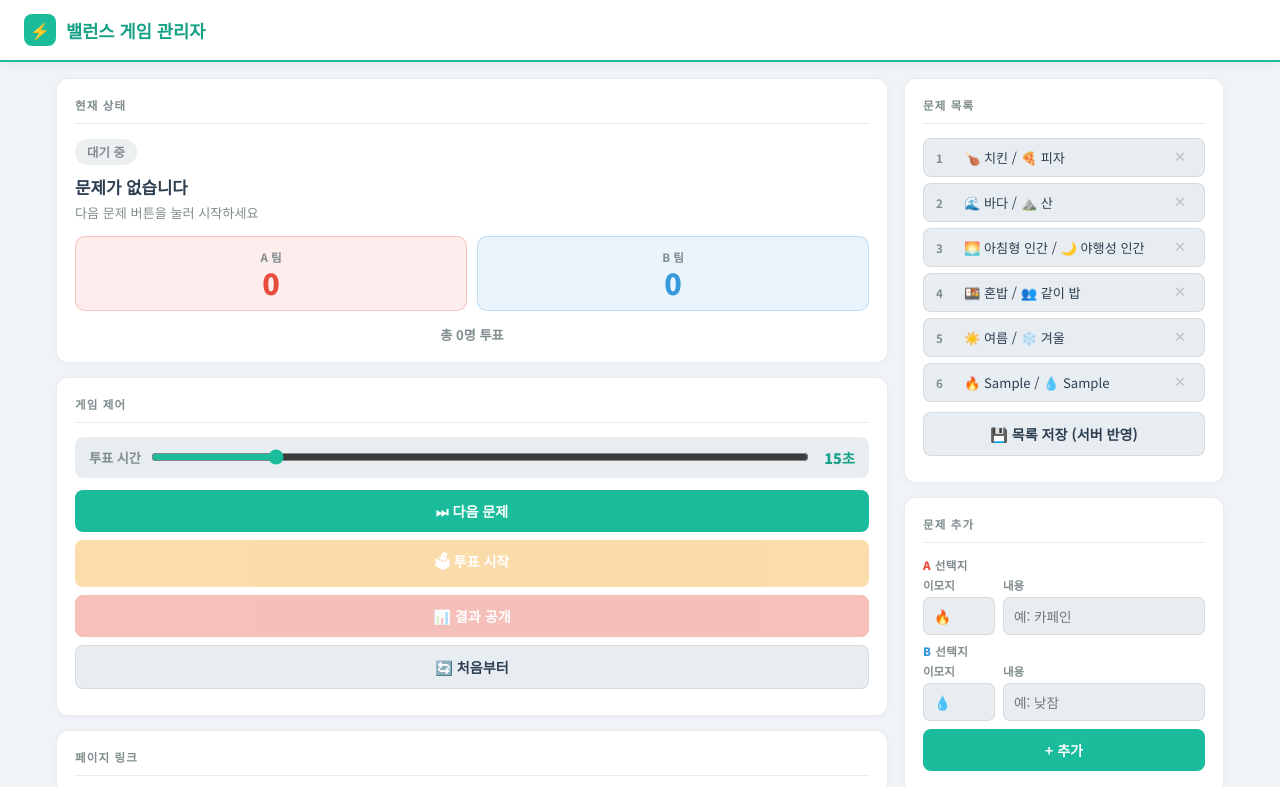
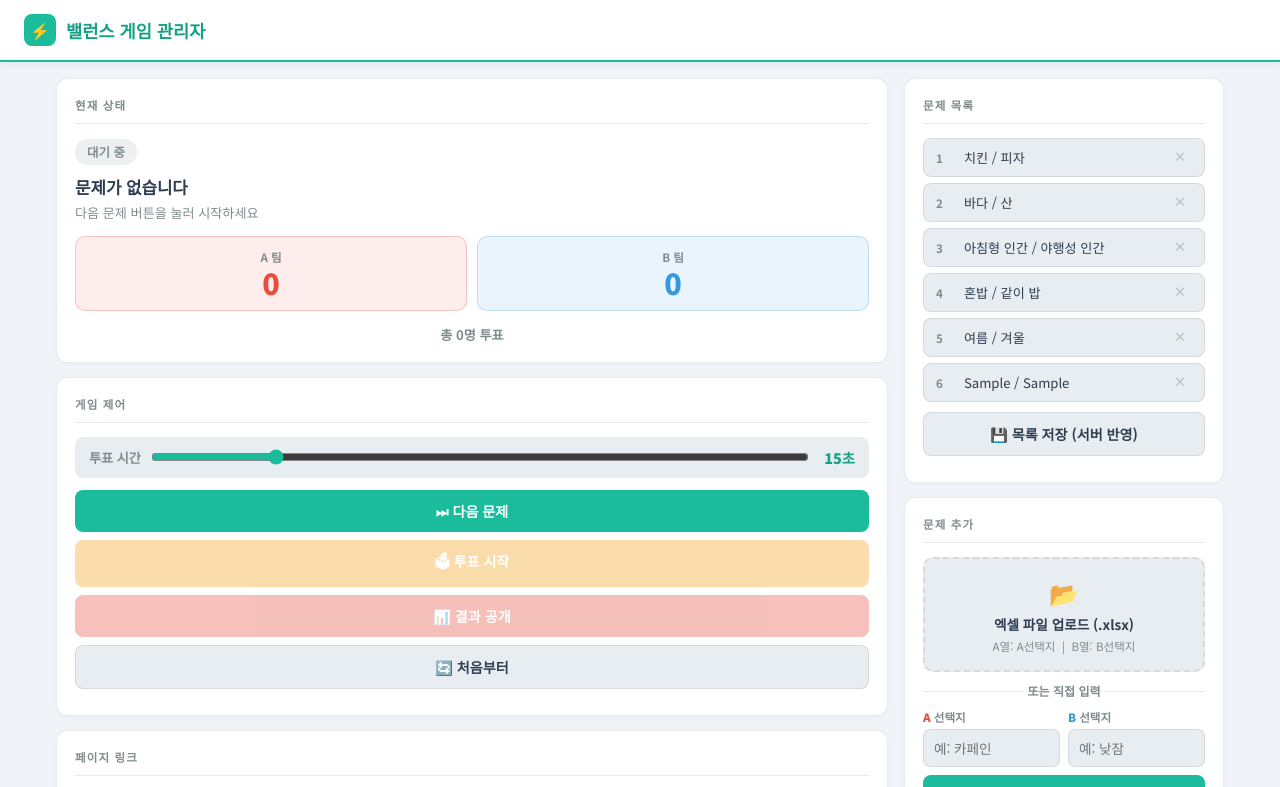
Before and after one commit to hanjjung27-netizen/balance-game, a website: page public/admin.html in a window 1280 px wide. Both pictures are taken after typing "Sample", "Sample" into the empty fields and a click on the button "+ 추가". Shown: the top 787 px of the page. Drawn offline with nearby package versions, Linux system fonts and the light colour scheme; no server answers.

Commit message:
Update admin.html

```diff
--- a/public/admin.html
+++ b/public/admin.html
@@ -5,6 +5,7 @@
 <meta name="viewport" content="width=device-width, initial-scale=1.0">
 <title>밸런스 게임 관리자</title>
 <script src="/socket.io/socket.io.js"></script>
+<script src="https://cdnjs.cloudflare.com/ajax/libs/xlsx/0.18.5/xlsx.full.min.js"></script>
 <style>
   @import url('https://fonts.googleapis.com/css2?family=Noto+Sans+KR:wght@400;700;900&display=swap');
 
@@ -31,7 +32,6 @@
     min-height: 100vh;
   }
 
-  /* ── 헤더 ── */
   .header {
     background: var(--surface);
     border-bottom: 2px solid var(--accent);
@@ -48,13 +48,8 @@
     display: flex; align-items: center; justify-content: center;
     font-size: 1rem; color: #fff;
   }
-  .header h1 {
-    font-size: 1.1rem;
-    font-weight: 900;
-    color: var(--accent-dark);
-  }
+  .header h1 { font-size: 1.1rem; font-weight: 900; color: var(--accent-dark); }
 
-  /* ── 레이아웃 ── */
   .layout {
     display: grid;
     grid-template-columns: 1fr 320px;
@@ -64,7 +59,6 @@
     margin: 0 auto;
   }
 
-  /* ── 카드 ── */
   .card {
     background: var(--surface);
     border: 1px solid var(--border);
@@ -84,7 +78,6 @@
     border-bottom: 1px solid var(--border);
   }
 
-  /* ── 상태 배지 ── */
   .status-badge {
     display: inline-block;
     padding: 4px 12px;
@@ -102,18 +95,8 @@
   .current-q { font-size: 1.05rem; font-weight: 700; margin-bottom: 4px; color: var(--text); }
   .current-sub { font-size: 0.82rem; color: var(--muted); }
 
-  /* ── 투표 수 ── */
-  .vote-split {
-    display: grid;
-    grid-template-columns: 1fr 1fr;
-    gap: 10px;
-    margin: 14px 0;
-  }
-  .vote-box {
-    border-radius: 10px;
-    padding: 12px 14px;
-    text-align: center;
-  }
+  .vote-split { display: grid; grid-template-columns: 1fr 1fr; gap: 10px; margin: 14px 0; }
+  .vote-box { border-radius: 10px; padding: 12px 14px; text-align: center; }
   .vote-box.A { background: #fdedec; border: 1px solid rgba(231,76,60,0.25); }
   .vote-box.B { background: #eaf4fd; border: 1px solid rgba(52,152,219,0.25); }
   .vote-box .vb-label { font-size: 0.72rem; color: var(--muted); font-weight: 700; margin-bottom: 4px; }
@@ -122,7 +105,6 @@
   .vote-box.B .vb-count { color: var(--B); }
   .total-votes { font-size: 0.82rem; color: var(--muted); text-align: center; font-weight: 700; }
 
-  /* ── 버튼 ── */
   .btn {
     border: none;
     border-radius: 8px;
@@ -138,13 +120,11 @@
   .btn:active { transform: scale(0.98); }
   .btn:disabled { opacity: 0.35; cursor: not-allowed; }
   .btn:not(:disabled):hover { box-shadow: 0 3px 10px rgba(0,0,0,0.12); }
-
   .btn-primary { background: var(--accent); color: #fff; }
   .btn-danger  { background: var(--A); color: #fff; }
   .btn-warning { background: #f39c12; color: #fff; }
   .btn-ghost   { background: var(--surface2); color: var(--text); border: 1px solid var(--border); }
 
-  /* ── 타이머 슬라이더 ── */
   .timer-row {
     display: flex;
     align-items: center;
@@ -158,7 +138,6 @@
   .timer-row input[type=range] { flex: 1; accent-color: var(--accent); }
   .timer-row .timer-val { font-size: 0.9rem; font-weight: 900; color: var(--accent-dark); min-width: 36px; text-align: right; }
 
-  /* ── 문제 목록 ── */
   .q-list { display: flex; flex-direction: column; gap: 6px; margin-bottom: 10px; }
   .q-item {
     background: var(--surface2);
@@ -185,30 +164,44 @@
   /* ── 문제 추가 폼 ── */
   .add-form { display: grid; gap: 8px; }
 
-  /* 이모지 + 선택지를 한 줄씩 묶기 */
-  .add-pair {
-    display: grid;
-    grid-template-columns: 72px 1fr;
-    gap: 8px;
-    align-items: end;
+  .xlsx-upload-area {
+    display: flex;
+    flex-direction: column;
+    align-items: center;
+    gap: 4px;
+    background: var(--surface2);
+    border: 2px dashed var(--border);
+    border-radius: 10px;
+    padding: 16px;
+    cursor: pointer;
+    transition: border-color 0.2s, background 0.2s;
+    text-align: center;
   }
-  .add-pair-label {
-    font-size: 0.72rem;
+  .xlsx-upload-area:hover { border-color: var(--accent); background: #eafaf1; }
+  .xlsx-icon { font-size: 1.5rem; }
+  .xlsx-text { font-size: 0.85rem; font-weight: 700; color: var(--text); }
+  .xlsx-sub  { font-size: 0.72rem; color: var(--muted); }
+
+  .divider-or {
+    text-align: center;
+    font-size: 0.75rem;
+    color: var(--muted);
     font-weight: 700;
-    color: var(--muted);
-    margin-bottom: 4px;
-    letter-spacing: 0.04em;
+    position: relative;
+    margin: 2px 0;
   }
-  .add-pair .side-tag {
-    font-size: 0.68rem;
-    font-weight: 900;
-    padding: 2px 8px;
-    border-radius: 999px;
-    margin-bottom: 4px;
-    display: inline-block;
+  .divider-or::before, .divider-or::after {
+    content: '';
+    position: absolute;
+    top: 50%;
+    width: 36%;
+    height: 1px;
+    background: var(--border);
   }
-  .add-pair.A .side-tag { background: #fdedec; color: var(--A); }
-  .add-pair.B .side-tag { background: #eaf4fd; color: var(--B); }
+  .divider-or::before { left: 0; }
+  .divider-or::after  { right: 0; }
+
+  .direct-row { display: grid; grid-template-columns: 1fr 1fr; gap: 8px; }
 
   .input-group { display: flex; flex-direction: column; gap: 4px; }
   .input-group label { font-size: 0.72rem; color: var(--muted); font-weight: 700; }
@@ -226,7 +219,6 @@
   }
   .input-group input:focus { border-color: var(--accent); background: #fff; }
 
-  /* ── 링크 ── */
   .links-row { display: grid; grid-template-columns: 1fr 1fr; gap: 8px; }
   .link-btn {
     display: block;
@@ -244,7 +236,6 @@
   .link-btn:hover { border-color: var(--accent); background: #eafaf1; }
   .link-btn span { display: block; font-size: 1.2rem; margin-bottom: 3px; }
 
-  /* ── 로그 ── */
   .log {
     background: var(--surface2);
     border: 1px solid var(--border);
@@ -275,7 +266,6 @@
 <div class="layout">
   <!-- 왼쪽 -->
   <div>
-    <!-- 현재 상태 -->
     <div class="card">
       <div class="card-title">현재 상태</div>
       <div class="status-badge waiting" id="status-badge">대기 중</div>
@@ -294,7 +284,6 @@
       <div class="total-votes" id="total-votes">총 0명 투표</div>
     </div>
 
-    <!-- 게임 제어 -->
     <div class="card">
       <div class="card-title">게임 제어</div>
       <div class="timer-row">
@@ -309,7 +298,6 @@
       <button class="btn btn-ghost"   onclick="adminReset()">🔄 처음부터</button>
     </div>
 
-    <!-- 페이지 링크 -->
     <div class="card">
       <div class="card-title">페이지 링크</div>
       <div class="links-row">
@@ -318,7 +306,6 @@
       </div>
     </div>
 
-    <!-- 이벤트 로그 -->
     <div class="card">
       <div class="card-title">이벤트 로그</div>
       <div class="log" id="log"></div>
@@ -336,32 +323,23 @@
     <div class="card">
       <div class="card-title">문제 추가</div>
       <div class="add-form">
-        <!-- A 선택지 -->
-        <div>
-          <div class="add-pair-label"><span style="color:var(--A);font-weight:900;">A</span> 선택지</div>
-          <div class="add-pair A">
-            <div class="input-group">
-              <label>이모지</label>
-              <input type="text" id="new-emoji-a" value="🔥" maxlength="4">
-            </div>
-            <div class="input-group">
-              <label>내용</label>
-              <input type="text" id="new-a" placeholder="예: 카페인">
-            </div>
+        <label class="xlsx-upload-area">
+          <input type="file" id="xlsx-input" accept=".xlsx,.xls" style="display:none" onchange="handleXlsx(this)">
+          <span class="xlsx-icon">📂</span>
+          <span class="xlsx-text">엑셀 파일 업로드 (.xlsx)</span>
+          <span class="xlsx-sub">A열: A선택지 &nbsp;|&nbsp; B열: B선택지</span>
+        </label>
+
+        <div class="divider-or">또는 직접 입력</div>
+
+        <div class="direct-row">
+          <div class="input-group">
+            <label><span style="color:var(--A);font-weight:900;">A</span> 선택지</label>
+            <input type="text" id="new-a" placeholder="예: 카페인">
           </div>
-        </div>
-        <!-- B 선택지 -->
-        <div>
-          <div class="add-pair-label"><span style="color:var(--B);font-weight:900;">B</span> 선택지</div>
-          <div class="add-pair B">
-            <div class="input-group">
-              <label>이모지</label>
-              <input type="text" id="new-emoji-b" value="💧" maxlength="4">
-            </div>
-            <div class="input-group">
-              <label>내용</label>
-              <input type="text" id="new-b" placeholder="예: 낮잠">
-            </div>
+          <div class="input-group">
+            <label><span style="color:var(--B);font-weight:900;">B</span> 선택지</label>
+            <input type="text" id="new-b" placeholder="예: 낮잠">
           </div>
         </div>
         <button class="btn btn-primary" onclick="addQuestion()">+ 추가</button>
@@ -395,7 +373,7 @@ socket.on('state', (s) => {
 
   if (s.currentQuestion) {
     const q = s.currentQuestion;
-    document.getElementById('current-q').textContent = `${q.emoji.A} ${q.A}  vs  ${q.emoji.B} ${q.B}`;
+    document.getElementById('current-q').textContent = `${q.A}  vs  ${q.B}`;
     document.getElementById('current-sub').textContent = `Q${s.questionIndex + 1} / ${s.totalQuestions}`;
     document.getElementById('vb-label-a').textContent = q.A;
     document.getElementById('vb-label-b').textContent = q.B;
@@ -432,7 +410,7 @@ function renderQList() {
     div.className = 'q-item' + (state && state.questionIndex === i ? ' active' : '');
     div.innerHTML = `
       <span class="q-num">${i + 1}</span>
-      <span class="q-text">${q.emoji.A} ${q.A} / ${q.emoji.B} ${q.B}</span>
+      <span class="q-text">${q.A} / ${q.B}</span>
       <button class="q-del" onclick="deleteQ(${i})">✕</button>
     `;
     list.appendChild(div);
@@ -442,18 +420,47 @@ function renderQList() {
 function deleteQ(i) { localQuestions.splice(i, 1); renderQList(); }
 
 function addQuestion() {
-  const eA = document.getElementById('new-emoji-a').value.trim() || '⬜';
-  const eB = document.getElementById('new-emoji-b').value.trim() || '⬜';
-  const a  = document.getElementById('new-a').value.trim();
-  const b  = document.getElementById('new-b').value.trim();
+  const a = document.getElementById('new-a').value.trim();
+  const b = document.getElementById('new-b').value.trim();
   if (!a || !b) { alert('A, B 선택지를 모두 입력하세요'); return; }
-  localQuestions.push({ id: Date.now(), A: a, B: b, emoji: { A: eA, B: eB } });
+  localQuestions.push({ id: Date.now(), A: a, B: b, emoji: { A: '⚡', B: '⚡' } });
   renderQList();
   document.getElementById('new-a').value = '';
   document.getElementById('new-b').value = '';
-  document.getElementById('new-emoji-a').value = '🔥';
-  document.getElementById('new-emoji-b').value = '💧';
   log(`문제 추가: ${a} vs ${b}`);
+}
+
+function handleXlsx(input) {
+  const file = input.files[0];
+  if (!file) return;
+  const reader = new FileReader();
+  reader.onload = (e) => {
+    try {
+      const data = new Uint8Array(e.target.result);
+      const wb   = XLSX.read(data, { type: 'array' });
+      const ws   = wb.Sheets[wb.SheetNames[0]];
+      const rows = XLSX.utils.sheet_to_json(ws, { header: 1 });
+
+      let added = 0;
+      rows.forEach((row, i) => {
+        const a = String(row[0] || '').trim();
+        const b = String(row[1] || '').trim();
+        // 헤더 행 자동 스킵 (텍스트가 'A' 'B' 'A선택지' 등인 경우)
+        if (i === 0 && (!b || b === 'B' || b === 'B선택지')) return;
+        if (a && b) {
+          localQuestions.push({ id: Date.now() + i, A: a, B: b, emoji: { A: '⚡', B: '⚡' } });
+          added++;
+        }
+      });
+
+      renderQList();
+      log(`엑셀 업로드: ${added}개 문제 추가`, 'system');
+      input.value = '';
+    } catch (err) {
+      alert('엑셀 파일 읽기 실패: ' + err.message);
+    }
+  };
+  reader.readAsArrayBuffer(file);
 }
 
 function saveQuestions() {
@@ -465,11 +472,11 @@ socket.emit('admin:getQuestions');
 setTimeout(() => {
   if (localQuestions.length === 0) {
     localQuestions = [
-      { id:1, A:'치킨', B:'피자',   emoji:{ A:'🍗', B:'🍕' } },
-      { id:2, A:'바다', B:'산',     emoji:{ A:'🌊', B:'⛰️' } },
-      { id:3, A:'아침형 인간', B:'야행성 인간', emoji:{ A:'🌅', B:'🌙' } },
-      { id:4, A:'혼밥', B:'같이 밥', emoji:{ A:'🍱', B:'👥' } },
-      { id:5, A:'여름', B:'겨울',   emoji:{ A:'☀️', B:'❄️' } },
+      { id:1, A:'치킨', B:'피자',   emoji:{ A:'⚡', B:'⚡' } },
+      { id:2, A:'바다', B:'산',     emoji:{ A:'⚡', B:'⚡' } },
+      { id:3, A:'아침형 인간', B:'야행성 인간', emoji:{ A:'⚡', B:'⚡' } },
+      { id:4, A:'혼밥', B:'같이 밥', emoji:{ A:'⚡', B:'⚡' } },
+      { id:5, A:'여름', B:'겨울',   emoji:{ A:'⚡', B:'⚡' } },
     ];
     renderQList();
   }
```
